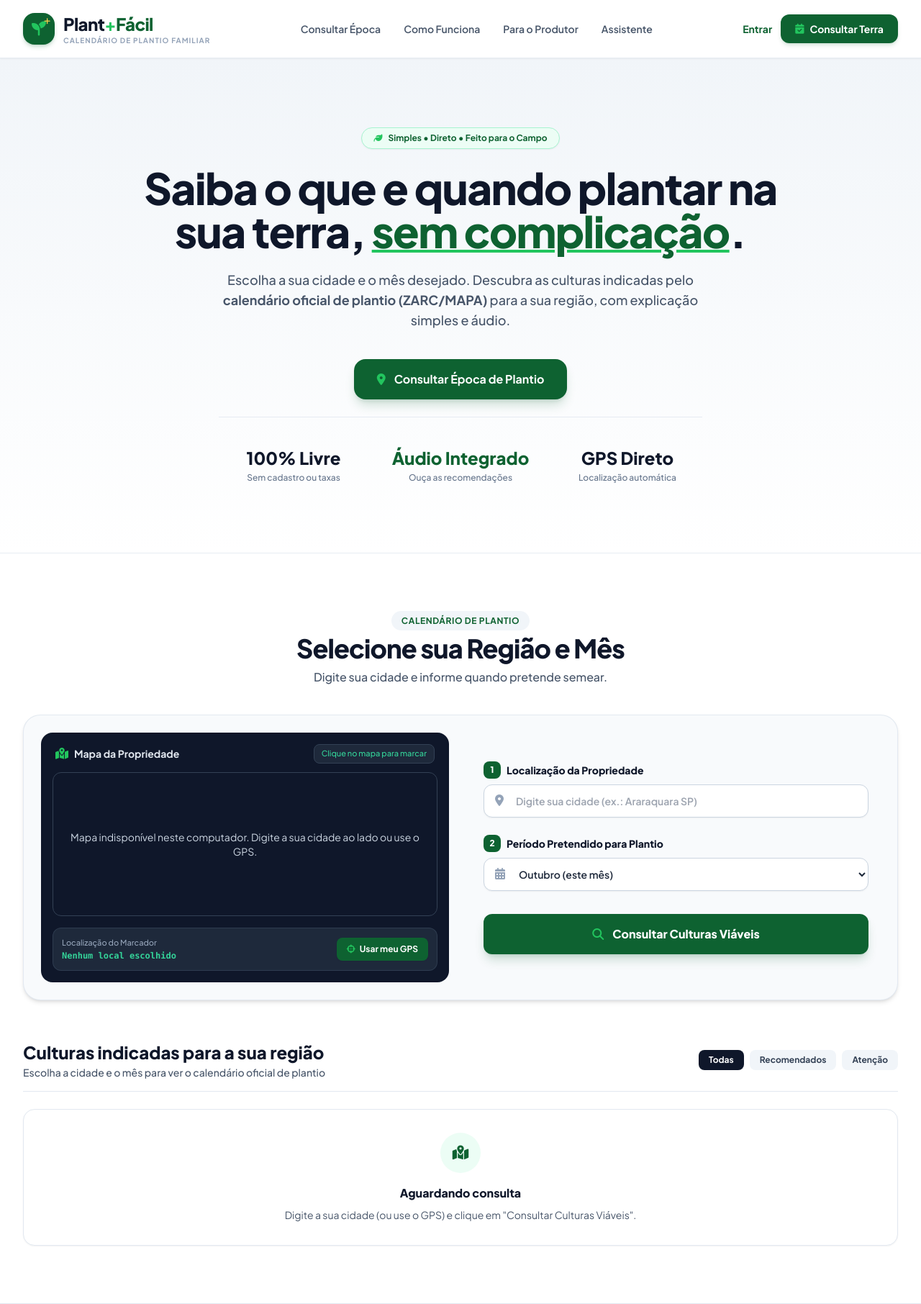
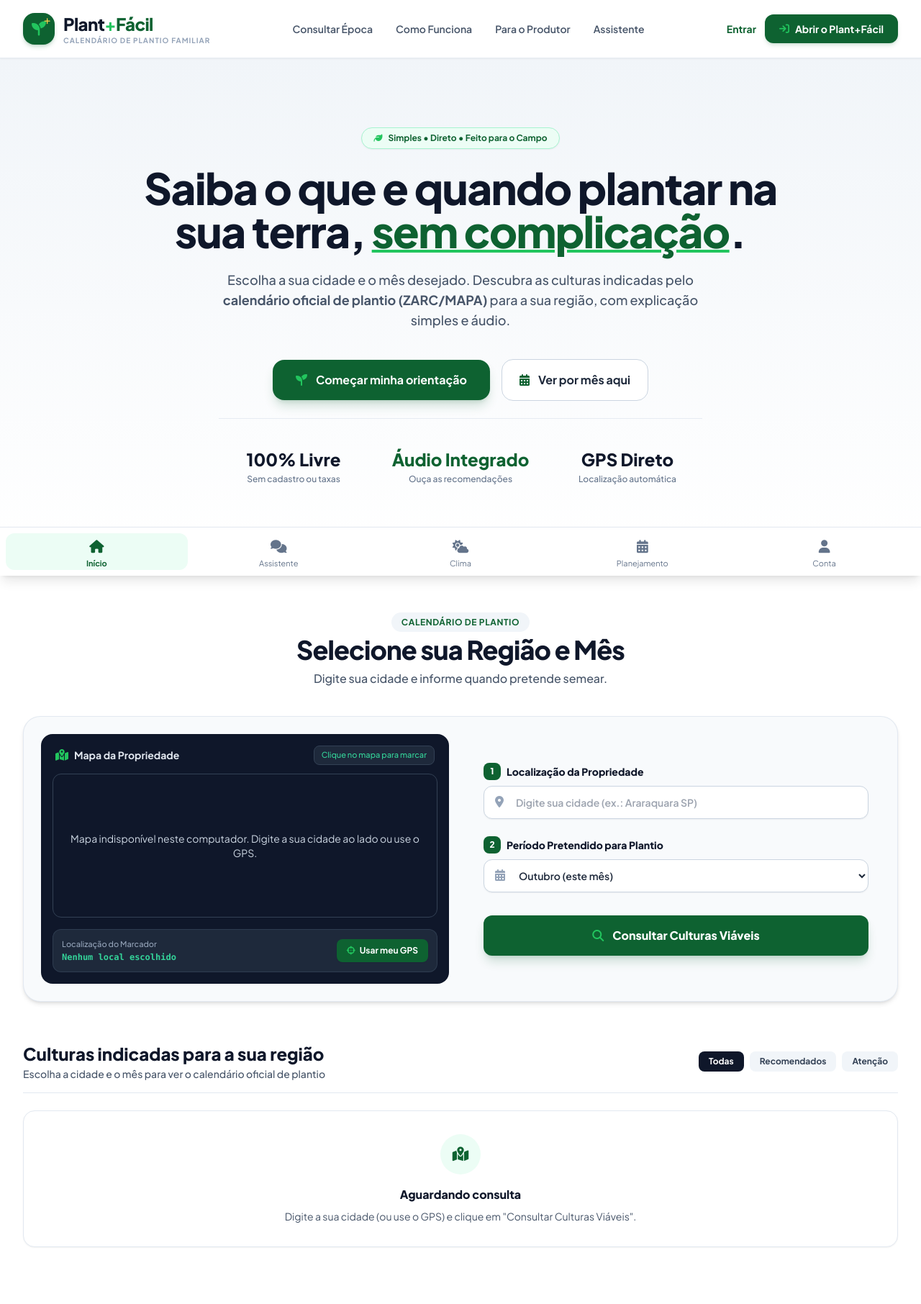
Before and after one commit to marcozmz/hackaton, a Flask app: page / in a window 1280 px wide. Shown: the top 1812 px of the page at 72% size. Run offline with Flask 3, Linux system fonts and the light colour scheme; some libraries are stand-ins or nearby versions.

Commit message:
fix(web): landing leva para o sistema (botões, atalhos e barra inferior)
- Botão principal do topo "Abrir o Plant+Fácil" (visível no celular):
  última orientação ou consulta completa.
- Herói: "Começar minha orientação" (app) + "Ver por mês aqui" (rola).
- Seção "O que você pode fazer" com atalhos para orientação, o que
  plantar agora, calendário e assistente.
- Barra de navegação inferior igual às outras telas.
- 2 testes novos (152 no total).

Co-Authored-By: Claude Opus 5.5 <noreply@anthropic.com>

```diff
--- a/templates/landing.html
+++ b/templates/landing.html
@@ -56,7 +56,7 @@
         }
     </style>
 </head>
-<body class="bg-plant-bg text-slate-800 antialiased selection:bg-plant-green selection:text-white">
+<body class="bg-plant-bg text-slate-800 antialiased selection:bg-plant-green selection:text-white pb-20">
 
     <!-- Navigation Header -->
     <header class="sticky top-0 z-50 bg-white/95 backdrop-blur-md border-b border-slate-200/80 shadow-sm">
@@ -91,9 +91,9 @@
                 {% else %}
                 <a href="{{ url_for('web.login') }}" class="hidden sm:inline-flex text-sm font-bold text-plant-dark hover:underline">Entrar</a>
                 {% endif %}
-                <a href="#consulta" class="flex items-center gap-2 px-5 py-2.5 rounded-xl bg-plant-dark hover:bg-plant-hover text-white font-bold text-sm shadow-md shadow-plant-dark/15 hover:shadow-lg transition-all transform hover:-translate-y-0.5">
-                    <i class="fa-solid fa-calendar-check text-plant-green"></i>
-                    <span>Consultar Terra</span>
+                <a href="{{ url_for('web.clima') if last else url_for('web.inicio', nova=1) }}" class="flex items-center gap-2 px-4 sm:px-5 py-2.5 rounded-xl bg-plant-dark hover:bg-plant-hover text-white font-bold text-sm shadow-md shadow-plant-dark/15 hover:shadow-lg transition-all transform hover:-translate-y-0.5">
+                    <i class="fa-solid fa-arrow-right-to-bracket text-plant-green"></i>
+                    <span>Abrir o Plant+Fácil</span>
                 </a>
             </div>
         </div>
@@ -123,9 +123,13 @@
                     <span>Continuar: {{ last.crop_name or last.crop }} em {{ last.place }}</span>
                 </a>
                 {% endif %}
-                <a href="#consulta" class="w-full sm:w-auto inline-flex justify-center items-center gap-3 px-8 py-4 rounded-2xl bg-plant-dark text-white font-bold text-base shadow-lg shadow-plant-dark/20 hover:bg-plant-hover hover:shadow-xl transition-all transform hover:-translate-y-0.5">
-                    <i class="fa-solid fa-location-dot text-plant-green"></i>
-                    <span>Consultar Época de Plantio</span>
+                <a href="{{ url_for('web.inicio', nova=1) }}" class="w-full sm:w-auto inline-flex justify-center items-center gap-3 px-8 py-4 rounded-2xl bg-plant-dark text-white font-bold text-base shadow-lg shadow-plant-dark/20 hover:bg-plant-hover hover:shadow-xl transition-all transform hover:-translate-y-0.5">
+                    <i class="fa-solid fa-seedling text-plant-green"></i>
+                    <span>Começar minha orientação</span>
+                </a>
+                <a href="#consulta" class="w-full sm:w-auto inline-flex justify-center items-center gap-3 px-6 py-4 rounded-2xl bg-white border border-slate-300 text-slate-800 font-bold text-base hover:bg-slate-50 transition-all">
+                    <i class="fa-solid fa-calendar-days text-plant-dark"></i>
+                    <span>Ver por mês aqui</span>
                 </a>
             </div>
 
@@ -333,6 +337,27 @@
         </div>
     </section>
 
+    <!-- Ferramentas do sistema -->
+    <section id="ferramentas" class="py-14 bg-white border-t border-slate-200">
+        <div class="max-w-7xl mx-auto px-4 sm:px-6 lg:px-8">
+            <h2 class="text-2xl sm:text-3xl font-extrabold text-slate-900 text-center mb-8">O que você pode fazer no Plant+Fácil</h2>
+            <div class="grid sm:grid-cols-2 lg:grid-cols-4 gap-5">
+                {% for href, icon, title, text in [
+                    (url_for('web.inicio', nova=1), 'fa-seedling', 'Orientação de plantio', 'Sua cidade, a cultura e o tipo de terra: período oficial, risco, melhor dia para semear e sementes indicadas.'),
+                    (url_for('web.o_que_plantar'), 'fa-wheat-awn', 'O que plantar agora', 'Não sabe o que plantar? Veja todas as culturas que estão no período certo na sua cidade.'),
+                    (url_for('web.planejamento'), 'fa-calendar-days', 'Calendário da roça', 'Dias bons para plantar, chuva prevista e suas atividades anotadas, mês a mês.'),
+                    (url_for('web.assistente'), 'fa-comments', 'Assistente', 'Pergunte do seu jeito, por escrito ou por voz: "posso plantar feijão agora?".')] %}
+                <a href="{{ href }}" class="group bg-slate-50 hover:bg-emerald-50 p-6 rounded-2xl border border-slate-200 hover:border-plant-green shadow-sm transition-all space-y-3">
+                    <div class="w-12 h-12 rounded-xl bg-plant-dark text-white flex items-center justify-center text-xl"><i class="fa-solid {{ icon }}"></i></div>
+                    <h3 class="text-lg font-bold text-slate-900">{{ title }}</h3>
+                    <p class="text-slate-600 text-sm leading-relaxed">{{ text }}</p>
+                    <span class="text-sm font-bold text-plant-dark group-hover:underline">Abrir <i class="fa-solid fa-arrow-right text-xs"></i></span>
+                </a>
+                {% endfor %}
+            </div>
+        </div>
+    </section>
+
     <!-- Footer -->
     <footer id="sobre" class="bg-slate-900 text-slate-400 py-12 border-t border-slate-800">
         <div class="max-w-7xl mx-auto px-4 sm:px-6 lg:px-8">
@@ -378,6 +403,18 @@
             </div>
         </div>
     </footer>
+    <nav aria-label="Navegação Principal" class="fixed bottom-0 left-0 right-0 z-50 bg-white/95 backdrop-blur-md border-t border-slate-200 py-2 px-2 shadow-lg flex items-center justify-around">
+        {% for href, icon, label, on in [
+            (url_for('web.landing'), 'fa-house', 'Início', True),
+            (url_for('web.assistente'), 'fa-comments', 'Assistente', False),
+            (url_for('web.clima'), 'fa-cloud-sun', 'Clima', False),
+            (url_for('web.planejamento'), 'fa-calendar-days', 'Planejamento', False),
+            (url_for('web.perfil'), 'fa-user', 'Conta', False)] %}
+        <a href="{{ href }}" class="flex-1 flex flex-col items-center gap-1 py-1 rounded-xl {{ 'bg-emerald-50 text-plant-dark font-bold' if on else 'text-slate-500 hover:text-plant-dark' }}">
+            <i class="fa-solid {{ icon }} text-lg"></i><span class="text-[11px] leading-none">{{ label }}</span></a>
+        {% endfor %}
+    </nav>
+
     <script>
         /*
          * PLANT+FÁCIL — LANDING integrada ao backend (sem Supabase/Gemini no navegador).
```
Also changed, not shown: backend/tests/integration/test_landing.py (+15 -0 lines).
